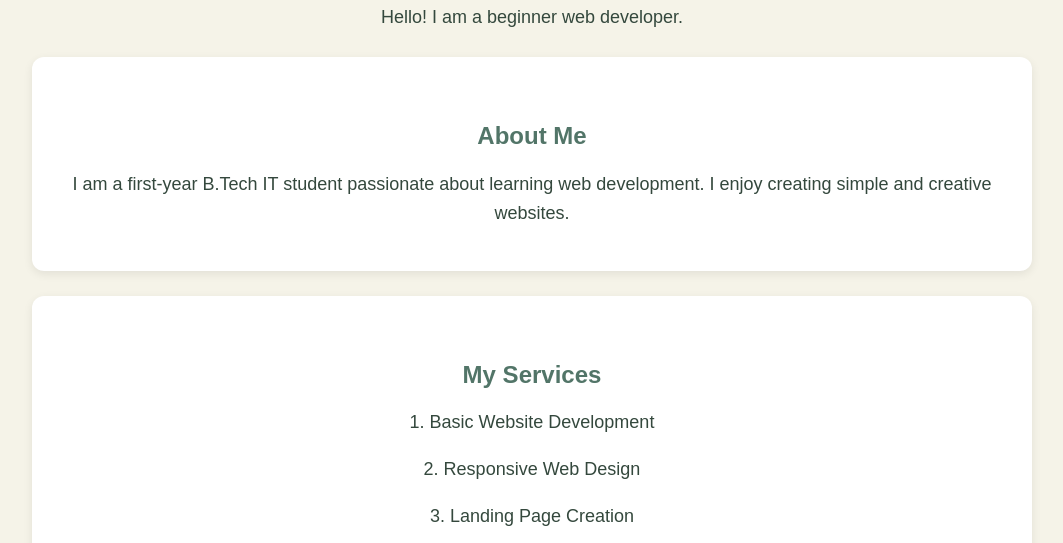
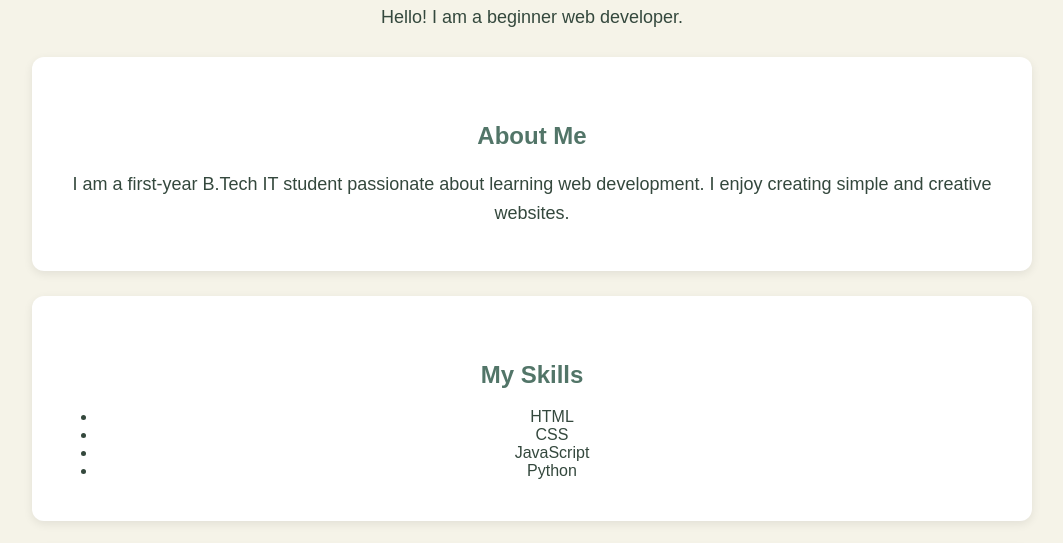
Before and after one commit to anushree-dev16/my-portfolio, a plain HTML site: page index.html in a window 1280 px wide. Shown: the part 239-782 px from the top of the page, without its empty margins (108-1171 px from the left). Drawn offline with Linux system fonts and the light colour scheme.

Commit message:
Add skills section to portfolio
Added a skills section to the portfolio.

```diff
--- a/index.html
+++ b/index.html
@@ -22,6 +22,15 @@
         passionate about learning web development.
         I enjoy creating simple and creative websites.
       </p>
+    </section>
+    <section id="skills">
+      <h2>My Skills</h2>
+      <ul>
+        <li>HTML</li>
+        <li>CSS</li>
+        <li>JavaScript</li>
+        <li>Python</li>
+      </ul>
     </section>
     <section id="services">
       <h2>My Services</h2>
```
